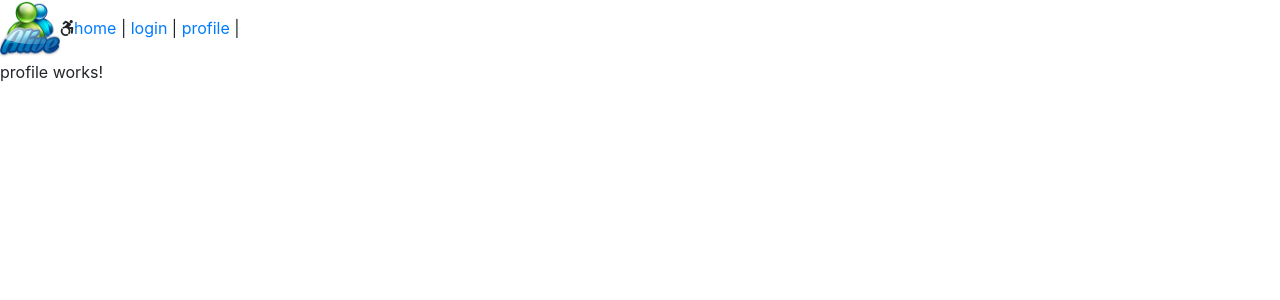
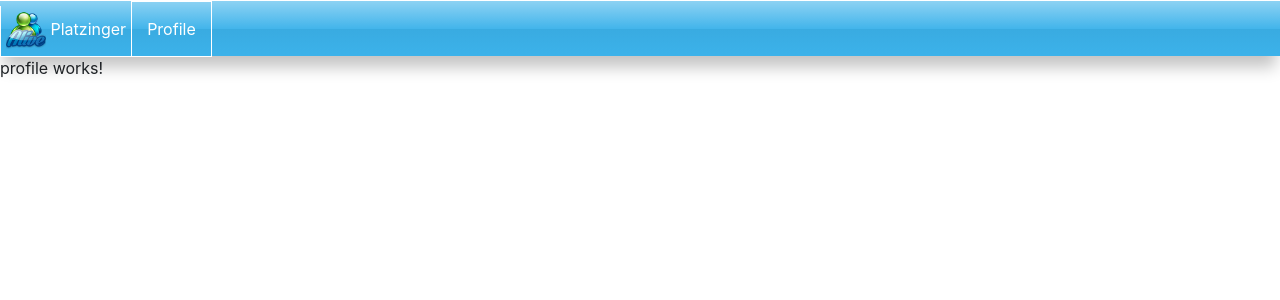
Before and after one commit to EduardoIbarra/platzinger, an Angular app: page /profile in a window 1280 px wide. Shown: the top 300 px of the page. Built offline with nearby package versions, Linux system fonts and the light colour scheme.

Commit message:
Estilos en menu

```diff
--- a/src/app/app.component.html
+++ b/src/app/app.component.html
@@ -1,2 +1,4 @@
 <app-menu></app-menu>
-<router-outlet></router-outlet>
+<div class="generalContent">
+  <router-outlet></router-outlet>
+</div>
--- a/src/app/menu/menu.component.css
+++ b/src/app/menu/menu.component.css
@@ -1,3 +1,32 @@
 #main-logo {
-  width: 60px;
+  width: 40px;
 }
+#menuContainer {
+  background: #8dd2f3; /* Old browsers */
+  background: -moz-linear-gradient(top, #8dd2f3 0%, #43b5eb 50%, #39abe1 51%, #3cb2ea 100%); /* FF3.6-15 */
+  background: -webkit-linear-gradient(top, #8dd2f3 0%,#43b5eb 50%,#39abe1 51%,#3cb2ea 100%); /* Chrome10-25,Safari5.1-6 */
+  background: linear-gradient(to bottom, #8dd2f3 0%,#43b5eb 50%,#39abe1 51%,#3cb2ea 100%); /* W3C, IE10+, FF16+, Chrome26+, Opera12+, Safari7+ */
+  filter: progid:DXImageTransform.Microsoft.gradient( startColorstr='#8dd2f3', endColorstr='#3cb2ea',GradientType=0 ); /* IE6-9 */
+  -webkit-box-shadow: 0px 15px 15px -4px rgba(0,0,0,0.24);
+  -moz-box-shadow: 0px 15px 15px -4px rgba(0,0,0,0.24);
+  box-shadow: 0px 15px 15px -4px rgba(0,0,0,0.24);
+  position: fixed;
+  width: 100%;
+  z-index: 9;
+  height: 56px;
+  top: 0px;
+  border-top: 1px solid white;
+}
+.branding {
+  padding: 5px !important;
+  border-top: none !important;
+  border-right: none !important;
+}
+
+#menuContainer > .item {
+  padding: 15px;
+  color: white;
+  cursor: default;
+  border: 1px solid white;
+  display: inline-block;
+}
--- a/src/app/menu/menu.component.html
+++ b/src/app/menu/menu.component.html
@@ -1,5 +1,9 @@
-<img id="main-logo" src="assets/img/logo_live.png" alt="Logo de Platzinger">
-<i class="fab fa-accessible-icon"></i>
-<a routerLink="/home">home</a> |
-<a routerLink="/login">login</a> |
-<a routerLink="/profile">profile</a> |
+<div id="menuContainer">
+  <div class="item branding" routerLink="/home">
+    <img id="main-logo" src="assets/img/logo_live.png" alt="Logo de Platzinger">
+    Platzinger
+  </div>
+  <div class="item" routerLink="/profile">
+    Profile
+  </div>
+</div>
--- a/src/styles.css
+++ b/src/styles.css
@@ -23,3 +23,6 @@
 .marbo15 {
   margin-bottom: 15px;
 }
+.generalContent {
+  margin-top: 56px;
+}
```
